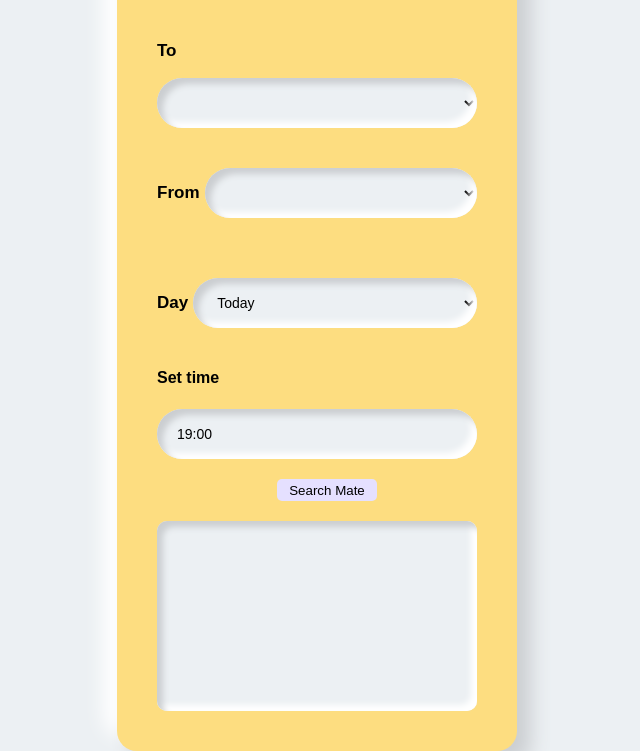
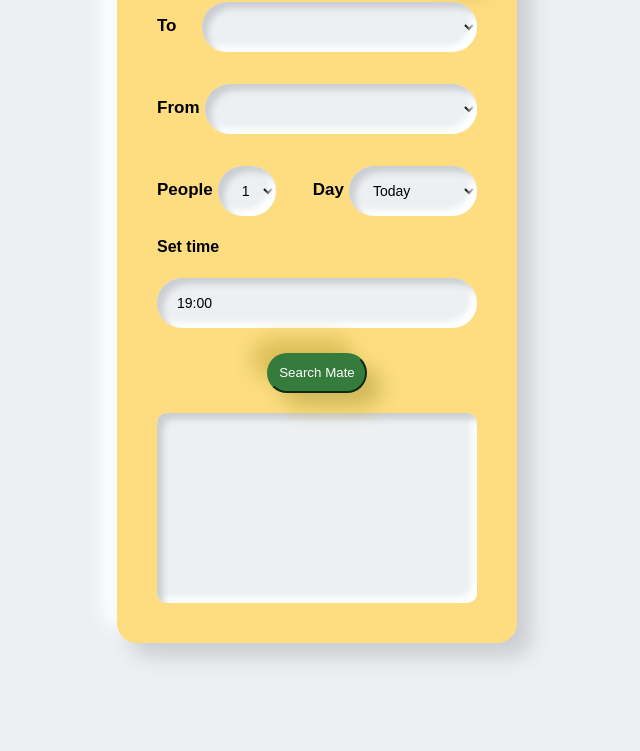
Before and after one commit to jigovind556/Auto-Mate, a plain HTML site: page index.html in a window 1280 px wide. Shown: the part 101-852 px from the top of the page, without its empty margins (323-963 px from the left). After the commit the page ends 800 px from the top, so only its background shows below. Drawn offline with nearby package versions, Linux system fonts and the light colour scheme; no server answers; some icons are missing.

Commit message:
updated css

```diff
--- a/Backend/index.js
+++ b/Backend/index.js
@@ -241,6 +241,7 @@ var io = require("socket.io")(server, {
   cors: {
     origin: [
       "http://127.0.0.1:5501",
+      "http://127.0.0.1:5502",
       "https://jigovind556.github.io",
       "http://127.0.0.1:3001",
     ],
--- a/CSS/main.css
+++ b/CSS/main.css
@@ -36,6 +36,7 @@ body {
 
     border-radius: 20px;
     padding: 40px;
+    padding-top: 20px;
     box-sizing: border-box;
     /* background: #ecf0f3; */
     background: #FDDD80;
@@ -96,39 +97,60 @@ input::placeholder {
     background: #ecf0f3;
     padding: 10px;
     padding-left: 20px;
-    margin-top: 10px;
-    margin-bottom: 20px;
+    margin-top: 1px;
+    margin-bottom: 1px;
     height: 50px;
     font-size: 14px;
     border-radius: 50px;
     box-shadow: inset 6px 6px 6px #cbced1, inset -6px -6px 6px white;
   }
-  #To option,#From option,#Day option{
+  #People{
+    display: block;
+    width: 100%;
+    padding: 0;
+    border: none;
+    outline: none;
+    box-sizing: border-box;
+    background: #ecf0f3;
+    padding: 10px;
+    padding-left: 20px;
+    margin-top: 1px;
+    margin-bottom: 1px;
+    height: 50px;
+    font-size: 14px;
+    border-radius: 50px;
+    box-shadow: inset 6px 6px 6px #cbced1, inset -6px -6px 6px white;
+  }
+  #sideby{
+    display: flex;
+    justify-content: space-between;
+    flex-wrap: nowrap;
+  }
+  #To option,#From option,#Day option,#People option{
     background-color:#A6BB8D;
     color: #666;
+  }
+  .inputs {
+    display: flex;
+      text-align: left;
+      margin-top: 5px;
 
   }
-  .inputs {
-    /*display: flex;*/
-      text-align: left;
-      margin-top: 30px;
-
-  }
-  .inputs2,.inputs3{
+  .inputs2,.inputs3,.inputs4{
     display: flex;
     text-align: left;
     margin-top: 30px;
   }
   .inputs p{
-    margin-top: 25px;
+    margin-top: 15px;
     margin-right: 25px ;
     font-size: 17px;
     font-weight: bold;
 
   }
-  .inputs2 p,.inputs3 p{
+  .inputs2 p,.inputs3 p,.inputs4 p{
     font-weight: bold;
-    margin-top: 25px;
+    margin-top: 15px;
     margin-right: 5px ;
     font-size: 17px;
   }
@@ -250,35 +272,79 @@ margin: 2px 15px;
   text-decoration: none;
   list-style: none;
   margin-left: 20px;
+  align-content: center;
 }
 #navbar li a{
   text-decoration: none;
 }
 #navbar li i{
-  color:#5D8233;
+  /* color:#5D8233; */
+  color: #357C3C;
+  border-color: #357C3C;
+  background: #fff;
+  cursor: pointer;
+  height: 30px;
+  border-radius: 20px;
+  width: 30px;
+  margin-top: 15px;
+  /* box-shadow: 14px 14px 20px #d1b95a, -14px -14px 20px rgb(218, 190, 89); */
+  transition: 0.5s;
+  align-content: center;
+
+  /* padding: 1px; */
+
 }
+
 #signinButton button{
-  background-color: #E5E0FF;
+  /* background-color: #E5E0FF;
   width: 70px;
   border-radius: 5px;
   border: transparent solid;
   box-shadow: rgba(0,0,0, 1);
-  height: 22px;
+  height: 22px; */
+  color: white;
+  margin-top: 5px;
+  border-color: #357C3C;
+  background: #357C3C;
+  height: 40px;
+  border-radius: 20px;
+  cursor: pointer;
+  font-weight: 500;
+  /* box-shadow: 6px 6px 6px #cbced1, -6px -6px 6px white; */
+  box-shadow: 14px 14px 20px #d1b95a, -14px -14px 20px rgb(218, 190, 89);
+  transition: 0.5s;
 }
 #signinButton button:hover{
-  background-color: #CDE990;
+  /* background-color: #CDE990; */
+  box-shadow: none;
 }
 
 #Submit_buttons button{
-  background-color: #E5E0FF;
+  /* background-color: #E5E0FF;
   width: 70px;
   border-radius: 5px;
   border: transparent solid;
   box-shadow: rgba(0,0,0, 1);
   height: 22px;
   margin-bottom: 20px;
-  margin-left: 20px;
+  margin-left: 20px; */
+  color: white;
+  margin-top: 5px;
+  border-color: #357C3C;
+  background: #357C3C;
+  height: 40px;
+  border-radius: 20px;
+  cursor: pointer;
+  font-weight: 500;
+  /* box-shadow: 6px 6px 6px #cbced1, -6px -6px 6px white; */
+  box-shadow: 14px 14px 20px #d1b95a, -14px -14px 20px rgb(218, 190, 89);
+  transition: 0.5s;
+  margin-bottom: 20px;
+  /* margin-bottom: 20px; */
+  margin-left: 30px;
+  margin-right: 30px;
 }
 #Submit_buttons button:hover{
-  background-color: #CDE990;
+  /* background-color: #CDE990; */
+  box-shadow: none;
 }
--- a/JavaScript/apple.js
+++ b/JavaScript/apple.js
@@ -1,2 +1,2 @@
-const Server = "http://43.205.206.153:3001";
-// const Server = "http://127.0.0.1:3001";
+// const Server = "http://43.205.206.153:3001";
+const Server = "http://127.0.0.1:3001";
--- a/JavaScript/main.js
+++ b/JavaScript/main.js
@@ -159,7 +159,7 @@ function checkCookie() {
     nav.innerHTML += `<li><a href="myaccount.html"><i class="fa-solid fa-user"></i></a></li>`;
     var button = document.getElementById("signinButton");
     button.innerHTML += `<button id="logout" onclick="logout()">Logout</button>`;
-    button2.innerHTML += `<button id="submit" onclick="submitData()">submit</button>`;
+    button2.innerHTML += `<button id="submit" onclick="submitData()">Submit</button>`;
   } else {
     var button = document.getElementById("signinButton");
     button.innerHTML = `<button id="login" onclick="login()">Login</button>`;
--- a/index.html
+++ b/index.html
@@ -60,6 +60,17 @@
             <option value="place4">Place 4</option> -->
         </select>
       </div>
+      <div id="sideby">
+        <div class="inputs4">
+         <p>People</p>
+         <select id="People" onchange="check_mates()">
+           <option value="per1">1</option>
+             <option value="per2">2</option>
+             <option value="per3">3</option>
+             <option value="per4">4</option>
+             <option value="per5">5</option>
+         </select>
+       </div>
        <div class="inputs3">
          <p>Day</p>
          <select id="Day" onchange="check_mates()">
@@ -67,6 +78,7 @@
              <option value="place2">Tomorrow</option>
              <option value="place3">Overmorrow</option> -->
          </select>
+       </div>
      </div>
 
       <div class="input-group clockpicker">
```
Lines whose indentation alone changed are shown as unchanged.
